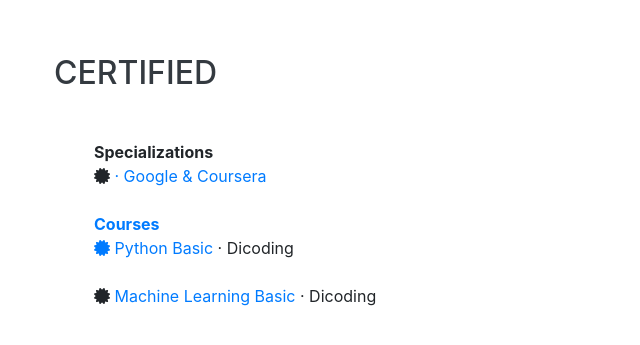
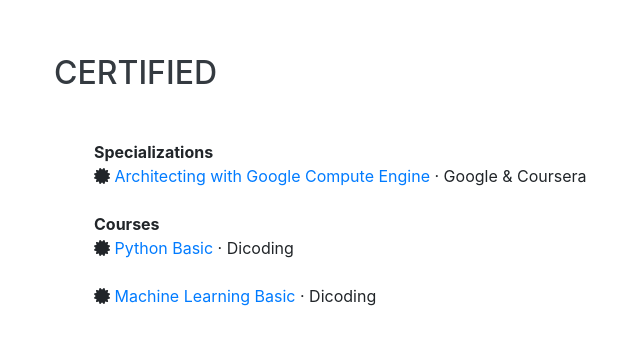
Before and after one commit to rizalporto/rizalporto.github.io, a website with bundled scripts: page index.html in a window 1280 px wide. Shown: the part 5024-5369 px from the top of the page, without its empty margins (266-906 px from the left). Built offline with nearby package versions, Linux system fonts and the light colour scheme; a web font is replaced by a local one.

Commit message:
Update index.html

```diff
--- a/index.html
+++ b/index.html
@@ -223,7 +223,7 @@
           <strong>Specializations</strong>
           <li>
             <i class="fa fa-certificate"></i>
-            <a href="https://www.coursera.org/account/accomplishments/specialization/5UZYMS8DRAWA target="_blank"Architecting with Google Compute Engine</a> · Google & Coursera
+            <a href="https://www.coursera.org/account/accomplishments/specialization/5UZYMS8DRAWA" target="_blank">Architecting with Google Compute Engine</a> · Google & Coursera
           </li><br>
           <strong>Courses</strong>
           <li>
```
